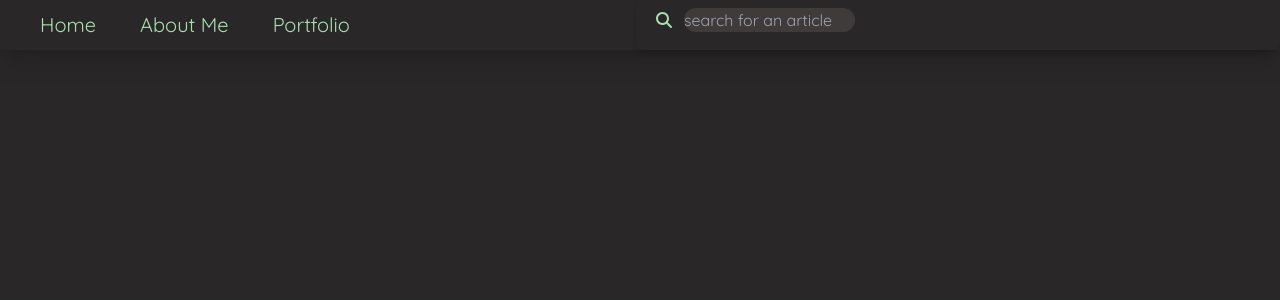
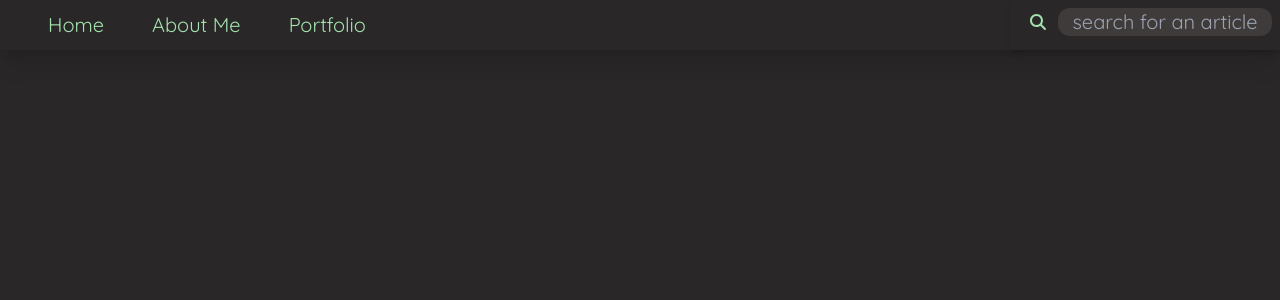
Before and after one commit to LepronlineR/Personal-Blog-Website, a React (Create React App) app in the folder website/: page / in a window 1280 px wide. Shown: the top 300 px of the page. Built offline with nearby package versions, Linux system fonts and the light colour scheme.

Commit message:
search bar in navbar done

```diff
--- a/website/src/assets/article_names.json
+++ b/website/src/assets/article_names.json
@@ -2,5 +2,15 @@
     { "article_name": "How to create an app", "article_id": 1011 },
     { "article_name": "Lorem Ipsum", "article_id": 1021 },
     { "article_name": "Lord Of the Rings", "article_id": 1032 },
+    { "article_name": "Low Of the Rings", "article_id": 1012 },
+    { "article_name": "Lowe Of the Rings", "article_id": 1022 },
+    { "article_name": "Locking Keys", "article_id": 1052 },
+    { "article_name": "Locking Keys 1", "article_id": 1036 },
+    { "article_name": "Locking Keys 2", "article_id": 1038 },
+    { "article_name": "Locking Keys 3", "article_id": 1039 },
+    { "article_name": "Locking Keys 4", "article_id": 1030 },
+    { "article_name": "Locking Keys 5", "article_id": 1132 },
+    { "article_name": "Locking Keys 6", "article_id": 1232 },
+    { "article_name": "Locking Keys 6", "article_id": 1332 },
     { "article_name": "How to write in .JSON", "article_id": 1041 }
 ]
--- a/website/src/components/MenuItems.jsx
+++ b/website/src/components/MenuItems.jsx
@@ -25,7 +25,7 @@ const MenuItems = ({pageName, pageID}) => {
             }}
             whileHover={{ scale: 1.1 }}
             whileTap={{ scale: 0.95 }}
-            className="text-xl mr-1 ml-10"
+            className="text-xl mr-12"
         >
             <a href={`${pageID}`}> { pageName } </a>
         </motion.div>
--- a/website/src/components/MenuItemsNewTab.jsx
+++ b/website/src/components/MenuItemsNewTab.jsx
@@ -26,7 +26,7 @@ const MenuItemsNewTab = ({ pageName, websiteName }) => {
             }}
             whileHover={{ scale: 1.1 }}
             whileTap={{ scale: 0.95 }}
-            className="text-xl mr-1 ml-10"
+            className="text-xl"
         >
             <button
                 onClick={() => openNewTabLink(websiteName)}
--- a/website/src/components/Navbar.jsx
+++ b/website/src/components/Navbar.jsx
@@ -9,7 +9,7 @@ const Navbar = () => {
         className="h-[50px] flex shadow-xl sticky top-0"
     >
         <div
-            className="flex items-center w-full"
+            className="flex items-center w-full mx-12"
         >
             <MenuItems
                 pageName="Home"
@@ -25,7 +25,7 @@ const Navbar = () => {
             />
         </div>
         <SearchBar
-            className="flex items-end"
+            className="flex items-center w-full"
         />
     </div>
   )
--- a/website/src/components/SearchBar.jsx
+++ b/website/src/components/SearchBar.jsx
@@ -12,35 +12,42 @@ const SearchBar = () => {
     }
 
     const onSearch = (searchValue) => {
-        // fetch search results
-        console.log('user searched for: ', searchValue);
+        setValue(searchValue);
     }
 
     return (
-    <div className="bg-transparent w-full rounded-lg h-15 p-2 shadow-md items-end">
-        <div>
+    <div className="bg-transparent p-2 shadow-md block">
+        <div className="flex">
             <button onClick={() => onSearch(value)}>
                 <FontAwesomeIcon
                 icon={faSearch} color="#A5E1AD"
                 className="w-10"/>
             </button>
             <input
-                className="bg-gray w-auto rounded-xl border-red"
+                className="bg-gray rounded-xl text-xl text-center"
                 placeholder="search for an article"
                 value={value}
                 onChange={onChange}
             />
         </div>
-        <div >
+        <div
+            className="bg-gray flex flex-col"
+        >
             {data.filter(item => {
                 const search  = value.toLowerCase();
                 const articleName = item.article_name.toLowerCase();
 
-                return search && articleName.startsWith(search)
-            }).map((item) => (
-                <div onClick="">
-                    {item.article_names}
-                </div>
+                return search && articleName.startsWith(search);
+            })
+            .slice(0, 6)
+            .map((item) => (
+                <a
+                    className="cursor-pointer text-left m-3"
+                    href={`articles/${item.article_id}`}
+                    key={item.article_id}
+                >
+                    {item.article_name}
+                </a>
             ))}
 
         </div>
```
